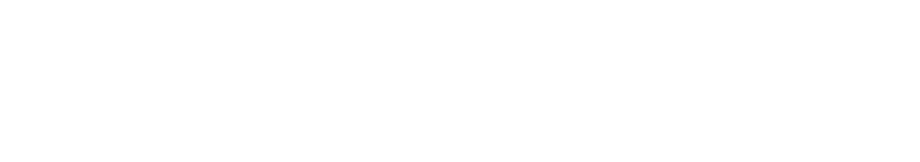
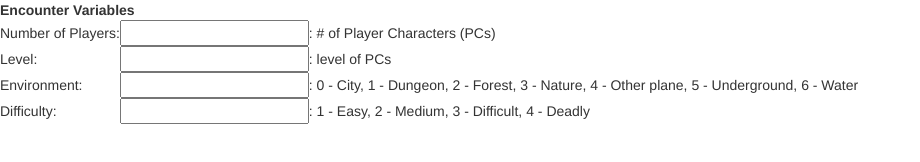
Before and after one commit to jdubo1998/DnD-Encounter-Creator, a plain HTML site: page src/index.html in a window 1280 px wide. Shown: the whole page, without its empty margins (0-920 px from the left). Drawn offline with nearby package versions, Linux system fonts and the light colour scheme.

Commit message:
encounter variable form

```diff
--- a/src/index.html
+++ b/src/index.html
@@ -11,5 +11,42 @@
         </head>
 
         <body>
+            <!--Enter python script into action-->
+            <!--Encounter Form-->
+            <form id="encounter" action="#">
+                <table>
+                    <tr>
+                        <td colspan="2"><b>Encounter Variables</b></td>
+                    </tr>
+                    <tr>
+                        <td>Number of Players: </td>
+                        <td>
+                            <input type="number" name="partySize"  />
+                        </td>
+                        <td>: # of Player Characters (PCs)</td>
+                    </tr>
+                    <tr>
+                        <td>Level: </td>
+                        <td>
+                            <input type="number" name="level" />
+                        </td>
+                        <td>: level of PCs</td>
+                    </tr>
+                    <tr>
+                        <td>Environment: </td>
+                        <td>
+                            <input type="number" name="environment" />
+                        </td>
+                        <td>: 0 - City, 1 - Dungeon, 2 - Forest, 3 - Nature, 4 - Other plane, 5 - Underground, 6 - Water</td>
+                    </tr>
+                    <tr>
+                        <td>Difficulty: </td>
+                        <td>
+                            <input type="number" name="difficulty" />
+                        </td>
+                        <td>: 1 - Easy, 2 - Medium, 3 - Difficult, 4 - Deadly</td>
+                    </tr>
+                </table>
+            </form>
         </body>
 </html>
```
